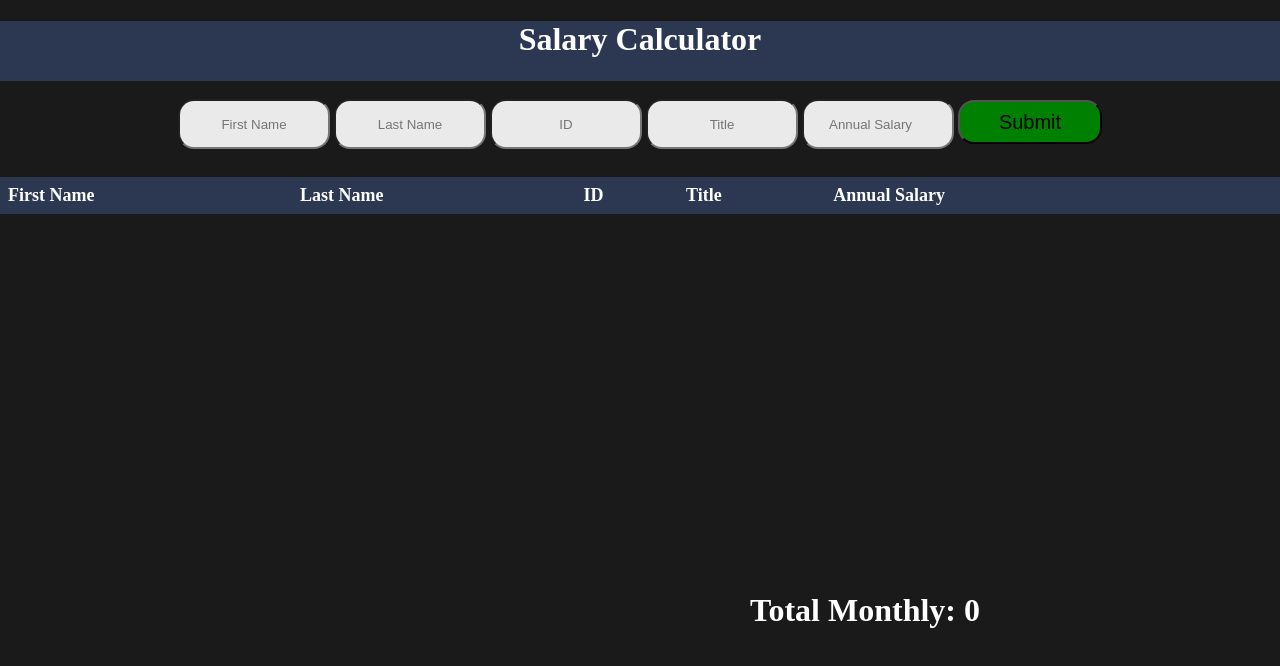
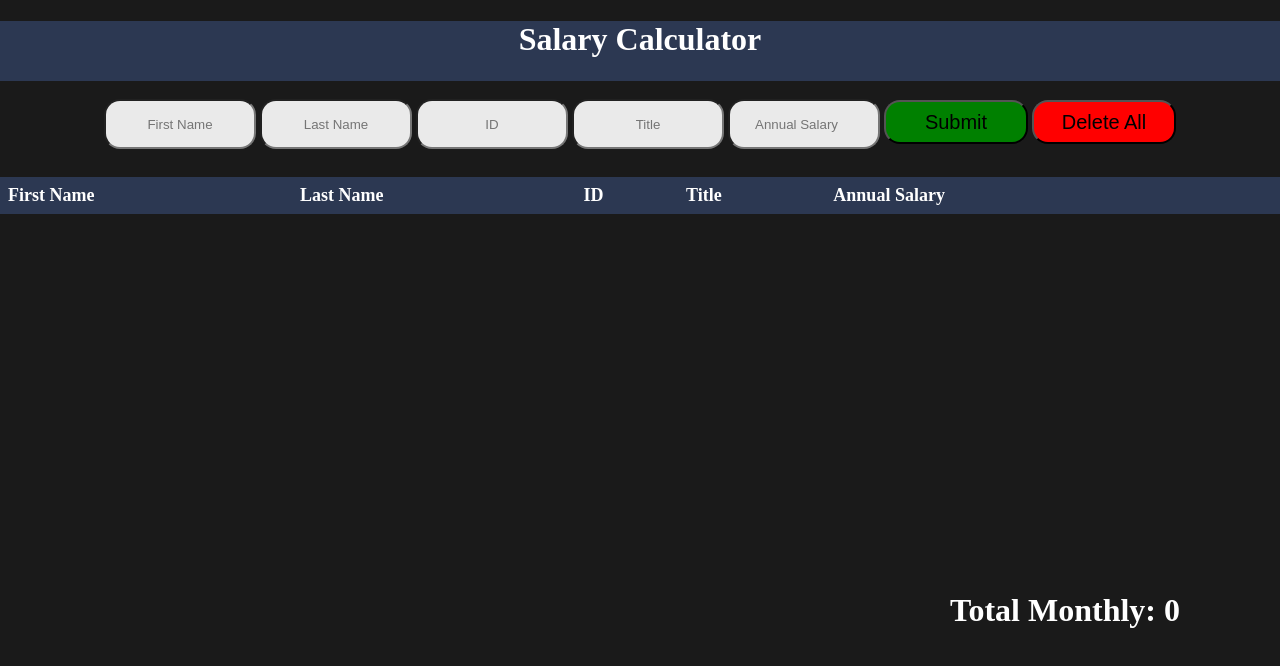
Before and after one commit to sbuckhanan/weekend-jquery-salary-calculator, a plain HTML site: page index.html in a window 1280 px wide. Drawn offline with Linux system fonts and the light colour scheme.

Commit message:
add delete all button

```diff
--- a/client.js
+++ b/client.js
@@ -18,6 +18,7 @@ function onReady() {
 	$('.tableBody').on('click', '.submitEdit', submitEdit);
 	$('.deleteMessage').on('click', '.confirmButton', handleDelete);
 	$('.deleteMessage').on('click', '.cancelButton', cancelDelete);
+	$('.deleteAll').on('click', deleteAll);
 }
 
 function handleClick() {
@@ -208,9 +209,13 @@ function cancelDelete() {
 	$('.messageWrapper').remove();
 }
 
+function deleteAll() {
+	$('.newEmployee').remove();
+}
+
 //? Delete all employees button
 //? confirm delete all pop up
 //? Confirm delete pop up with employees name
 //? Click delete and then it runs a function to append a confirm message to the dom
 //? include both a yes and a no button
-//? if yes delete. if no do nothing
+//? if yes delete. if no do nothing but remove the message
--- a/index.html
+++ b/index.html
@@ -22,6 +22,7 @@
 				<input type="text" class="input title" placeholder="Title" required />
 				<input type="number" class="input annualSalary" placeholder="Annual Salary" required />
 				<button type="submit" class="submitInfo">Submit</button>
+				<button type="submit" class="deleteAll">Delete All</button>
 			</div>
 			<br />
 			<table class="tableInfo">
--- a/style.css
+++ b/style.css
@@ -50,7 +50,7 @@ th {
 	text-align: center;
 	position: fixed;
 	bottom: 150px;
-	right: 300px;
+	right: 100px;
 }
 .submitInfo {
 	height: 44px;
@@ -133,3 +133,14 @@ th {
 	border-radius: 1rem;
 	background-color: rgb(234, 234, 234);
 }
+.deleteAll {
+	height: 44px;
+	width: 144px;
+	font-size: 20px;
+	border-radius: 1rem;
+	background-color: red;
+}
+.deleteAll:hover {
+	cursor: pointer;
+	transform: scale(1.1);
+}
```
